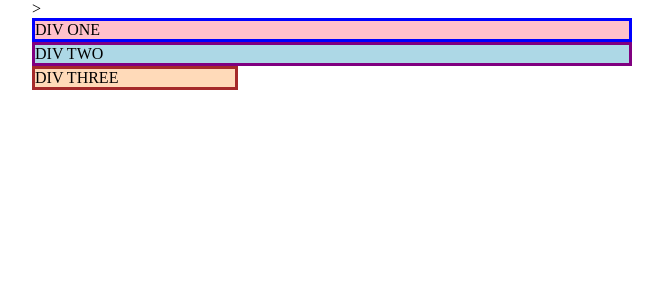
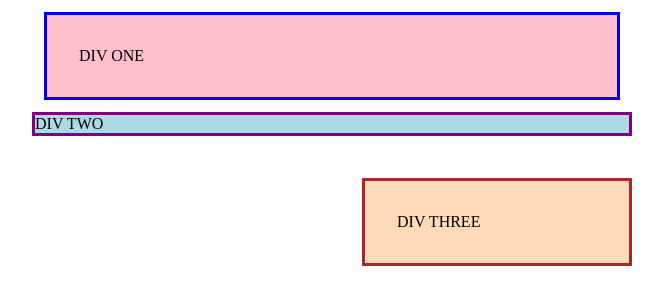
Before and after one commit to Mvfffin/CSS-Exercises-, a plain HTML site: page Margin-and-padding/index.html in a window 1280 px wide. Shown: the whole page, without its empty margins (308-971 px from the left). Drawn offline with Linux system fonts and the light colour scheme.

Commit message:
completed exercise

```diff
--- a/Margin-and-padding/index.html
+++ b/Margin-and-padding/index.html
@@ -1,4 +1,4 @@
-<!DOCTYPE html>>
+<!DOCTYPE html>
 <html lang="en">
     <head>
         <meta charset="UTF-8">
--- a/Margin-and-padding/style.css
+++ b/Margin-and-padding/style.css
@@ -6,20 +6,23 @@ body {
 .one {
     background: pink;
     border: 3px solid blue;
-    padding: 0pc;
-    margin: 0px;
+    /* CHANGE ME */
+    padding: 32px;
+    margin: 12px;
 }
 
 .two {
     background: lightblue;
     border: 3px solid purple;
-    margin-bottom: 0px;
+    /* CHANGE ME */
+    margin-bottom: 42px;
 }
 
 .three {
     background: peachpuff;
     border: 3px solid brown;
     width: 200px;
-    padding: 0px;
-    margin-left: 0px;
+    /* CHANGE ME */
+    padding: 32px;
+    margin-left: auto;
 }
```
